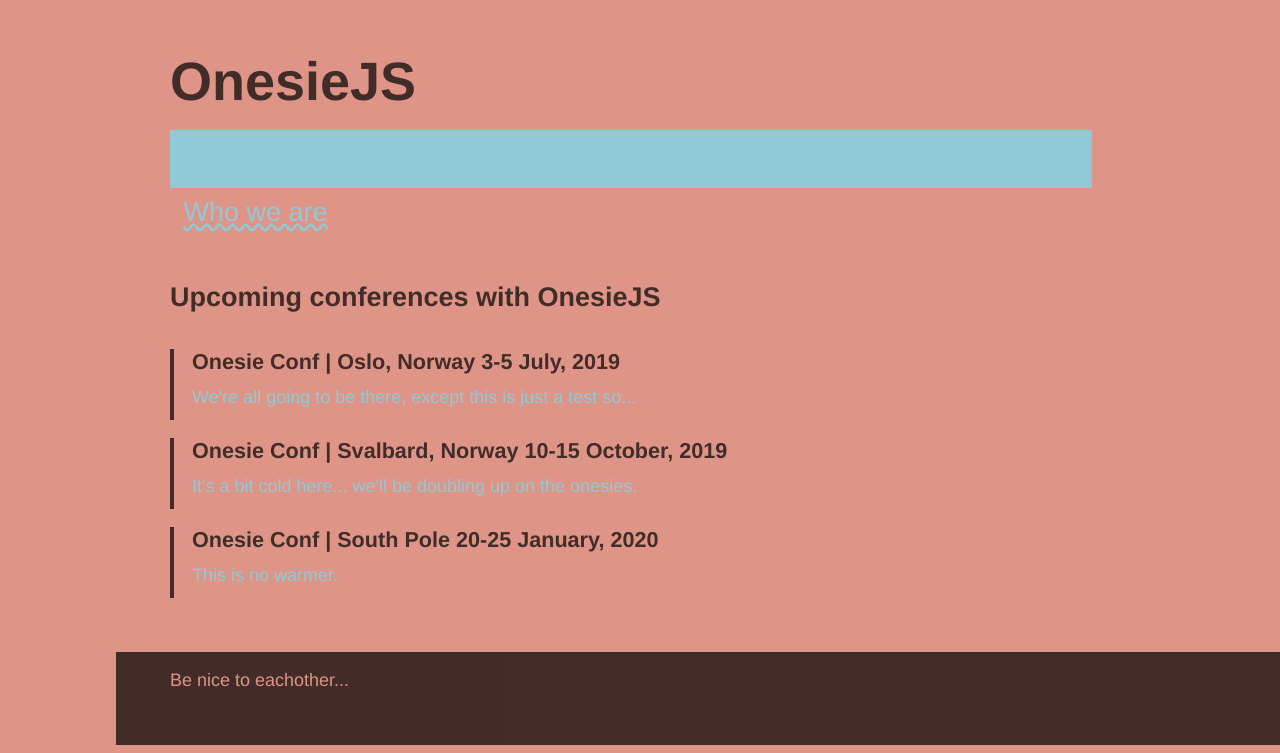
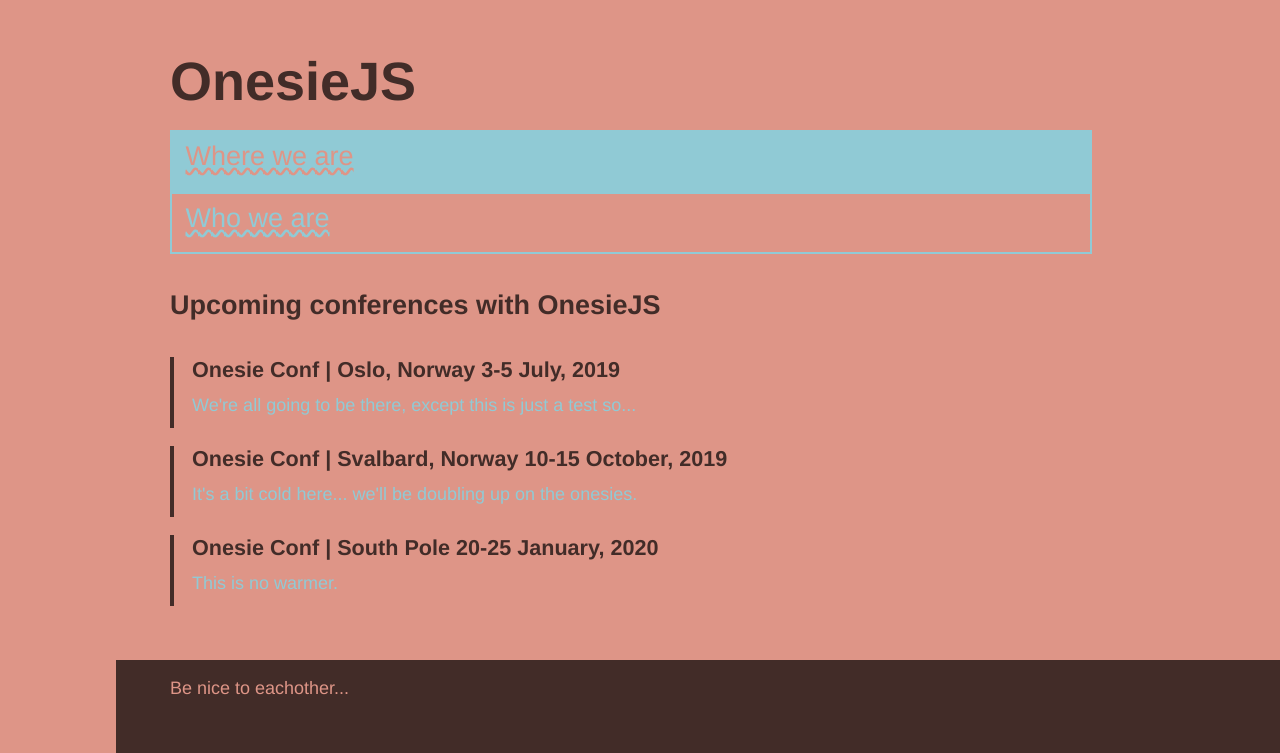
Before and after one commit to SgiobairOg/onesie-js, a plain HTML site: page index.html in a window 1280 px wide. Shown: the part 110-863 px from the top of the page. Drawn offline with Linux system fonts and the light colour scheme.

Commit message:
fix(CSS Bug #1): Fix Nav Lik Styles

```diff
--- a/src/css/main.css
+++ b/src/css/main.css
@@ -87,6 +87,7 @@ body {
   margin-right: 1rem;
   padding: 0.5rem 0.75rem 1rem;
   transition: all 100ms ease-out;
+  border: 2px solid var(--colors--primary);
 }
 
 .site-navigation__link:hover {
@@ -95,12 +96,19 @@ body {
   transition: all 100ms ease-out;
 }
 
-.site-navigation__link--current {
+.site-navigation__link--current,
+.site-navigation__link--current:link {
   color: var(--colors--background);
   background-color: var(--colors--primary);
   text-decoration-color: var(--colors--background);
   font-weight: 500;
   cursor: pointer;
+}
+
+.site-navigation__link--current:hover {
+  transform: none;
+  transition: none;
+  box-shadow: none;
 }
 
 .main {
```
